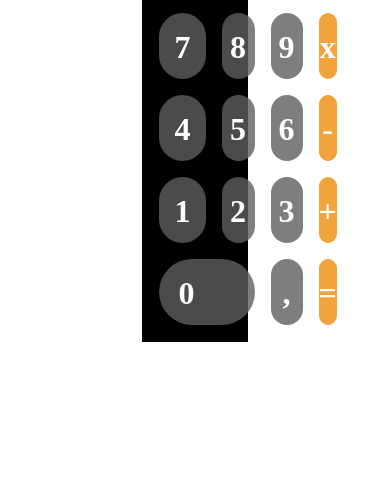
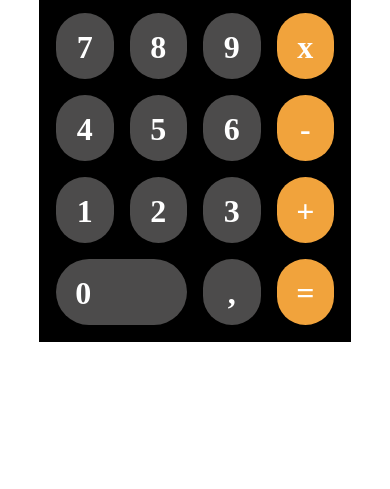
Before and after one commit to HarunDyn/Ios-Calculator, a plain HTML site: page index.html in a window 390 px wide. Shown: the part 355-844 px from the top of the page. Drawn offline with Linux system fonts and the light colour scheme.

Commit message:
modfy-responsıve

```diff
--- a/style.css
+++ b/style.css
@@ -89,3 +89,15 @@
   width: 2rem;
   height: 2rem;
 }
+
+@media (max-width: 768px) {
+  .container {
+    width: 45vw;
+  }
+}
+
+@media (max-width: 425px) {
+  .container {
+    width: 80vw;
+  }
+}
```
